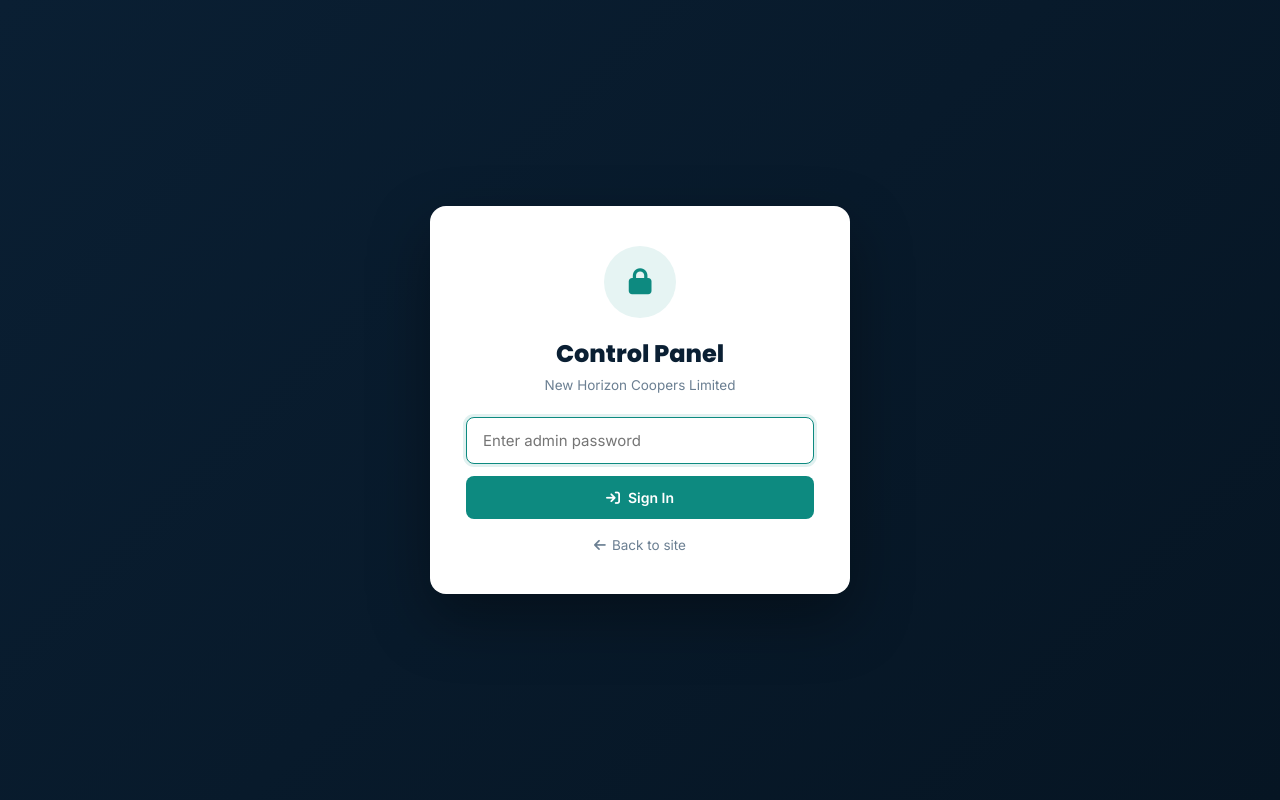
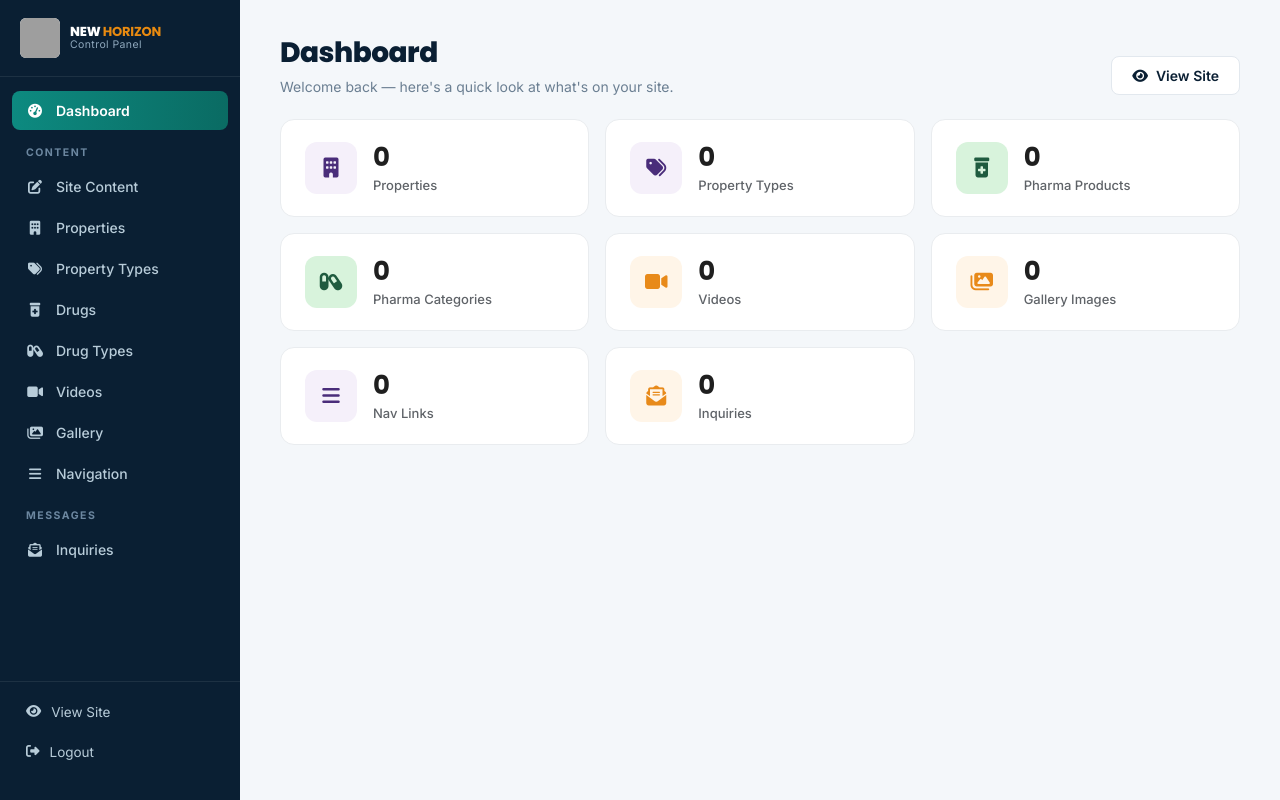
Before and after one commit to klinsmanagyekum334-bot/New-Horizon, a Flask app: page /update in a window 1280 px wide. Run offline with Flask 3, Linux system fonts and the light colour scheme; the visitor is signed in with stand-in values (Sample User, id 1); data that the repository does not hold is empty; grey boxes are pictures that could not be loaded.

Commit message:
Fix admin login, rewrite dashboard, rename drugs template

```diff
--- a/static/css/update.css
+++ b/static/css/update.css
@@ -1040,3 +1040,54 @@ body.update-login-body {
   .update-panel { padding: 18px 16px; }
   .update-btn { padding: 9px 16px; font-size: 13px; }
 }
+/* ═══════════════════════════════════════════════════════════
+   DASHBOARD STAT CARDS
+   ═══════════════════════════════════════════════════════════ */
+.update-stats-grid {
+  display: grid;
+  grid-template-columns: repeat(auto-fill, minmax(240px, 1fr));
+  gap: 16px;
+  margin-bottom: 32px;
+}
+.update-stat-card {
+  display: flex;
+  align-items: center;
+  gap: 16px;
+  padding: 22px 24px;
+  background: #ffffff;
+  border: 1px solid #e9ecef;
+  border-radius: 14px;
+  text-decoration: none;
+  color: inherit;
+  transition: transform 0.2s ease, box-shadow 0.2s ease, border-color 0.2s ease;
+}
+.update-stat-card:hover {
+  transform: translateY(-3px);
+  box-shadow: 0 12px 30px rgba(0,0,0,0.08);
+  border-color: #d0d7de;
+}
+.update-stat-icon {
+  width: 52px;
+  height: 52px;
+  display: grid;
+  place-items: center;
+  border-radius: 12px;
+  font-size: 20px;
+  flex-shrink: 0;
+}
+.update-stat-icon-purple { background: #f5f0fa; color: #4a2d7a; }
+.update-stat-icon-green  { background: #d8f3dc; color: #1f5b3f; }
+.update-stat-icon-orange { background: #fff5e8; color: #E88A1A; }
+.update-stat-body { display: flex; flex-direction: column; gap: 2px; }
+.update-stat-num {
+  font-family: 'Poppins', sans-serif;
+  font-size: 26px;
+  font-weight: 700;
+  color: #1f1f1f;
+  line-height: 1.1;
+}
+.update-stat-label {
+  font-size: 13px;
+  color: #5f6368;
+  font-weight: 500;
+}
--- a/templates/update/dashboard.html
+++ b/templates/update/dashboard.html
@@ -1,53 +1,102 @@
-<!doctype html>
-<html lang="en">
-<head>
-  <meta charset="utf-8">
-  <meta name="viewport" content="width=device-width, initial-scale=1">
-  <title>Update Login — New Horizon</title>
+{% extends "update/base_update.html" %}
+{% block title %}Dashboard — Control Panel{% endblock %}
 
-  <link rel="preconnect" href="https://fonts.googleapis.com">
-  <link rel="preconnect" href="https://fonts.gstatic.com" crossorigin>
-  <link href="https://fonts.googleapis.com/css2?family=Inter:wght@400;500;600;700&family=Poppins:wght@600;700;800;900&display=swap" rel="stylesheet">
-  <link rel="stylesheet" href="https://cdnjs.cloudflare.com/ajax/libs/font-awesome/6.5.1/css/all.min.css">
-  <link rel="stylesheet" href="{{ url_for('static', filename='css/update.css') }}">
-</head>
-<body class="update-login-body">
+{% block content %}
 
-<div class="update-login-card">
+<div class="update-page-head">
+  <div>
+    <h1 class="update-page-title">Dashboard</h1>
+    <p class="update-page-sub">
+      Welcome back — here's a quick look at what's on your site.
+    </p>
+  </div>
+  <a href="{{ url_for('index') }}" target="_blank" class="update-btn update-btn-secondary">
+    <i class="fa-solid fa-eye"></i> View Site
+  </a>
+</div>
 
-  <div class="update-login-icon">
-    <i class="fa-solid fa-lock"></i>
-  </div>
+<div class="update-stats-grid">
 
-  <h1>Control Panel</h1>
-  <p class="update-login-sub">New Horizon Coopers Limited</p>
+  <a href="{{ url_for('update_projects') }}" class="update-stat-card">
+    <div class="update-stat-icon update-stat-icon-purple">
+      <i class="fa-solid fa-building"></i>
+    </div>
+    <div class="update-stat-body">
+      <strong class="update-stat-num">{{ stats.projects }}</strong>
+      <span class="update-stat-label">Properties</span>
+    </div>
+  </a>
 
-  {% with msgs = get_flashed_messages(with_categories=true) %}
-    {% for cat, msg in msgs %}
-      <div class="update-flash update-flash-{{ cat }}">
-        <i class="fa-solid {% if cat == 'success' %}fa-circle-check{% else %}fa-circle-exclamation{% endif %}"></i>
-        {{ msg }}
-      </div>
-    {% endfor %}
-  {% endwith %}
+  <a href="{{ url_for('update_property_types') }}" class="update-stat-card">
+    <div class="update-stat-icon update-stat-icon-purple">
+      <i class="fa-solid fa-tags"></i>
+    </div>
+    <div class="update-stat-body">
+      <strong class="update-stat-num">{{ stats.types }}</strong>
+      <span class="update-stat-label">Property Types</span>
+    </div>
+  </a>
 
-  <form method="POST" action="{{ url_for('update_login') }}">
-    <input type="password"
-           name="password"
-           placeholder="Enter admin password"
-           required
-           autofocus
-           autocomplete="current-password">
-    <button type="submit" class="update-btn update-btn-primary">
-      <i class="fa-solid fa-arrow-right-to-bracket"></i> Sign In
-    </button>
-  </form>
+  <a href="{{ url_for('update_drugs') }}" class="update-stat-card">
+    <div class="update-stat-icon update-stat-icon-green">
+      <i class="fa-solid fa-prescription-bottle-medical"></i>
+    </div>
+    <div class="update-stat-body">
+      <strong class="update-stat-num">{{ stats.drugs }}</strong>
+      <span class="update-stat-label">Pharma Products</span>
+    </div>
+  </a>
 
-  <a href="{{ url_for('index') }}" class="update-login-back">
-    <i class="fa-solid fa-arrow-left"></i> Back to site
+  <a href="{{ url_for('update_drug_types') }}" class="update-stat-card">
+    <div class="update-stat-icon update-stat-icon-green">
+      <i class="fa-solid fa-capsules"></i>
+    </div>
+    <div class="update-stat-body">
+      <strong class="update-stat-num">{{ stats.drug_types }}</strong>
+      <span class="update-stat-label">Pharma Categories</span>
+    </div>
+  </a>
+
+  <a href="{{ url_for('update_videos') }}" class="update-stat-card">
+    <div class="update-stat-icon update-stat-icon-orange">
+      <i class="fa-solid fa-video"></i>
+    </div>
+    <div class="update-stat-body">
+      <strong class="update-stat-num">{{ stats.videos }}</strong>
+      <span class="update-stat-label">Videos</span>
+    </div>
+  </a>
+
+  <a href="{{ url_for('update_gallery') }}" class="update-stat-card">
+    <div class="update-stat-icon update-stat-icon-orange">
+      <i class="fa-solid fa-images"></i>
+    </div>
+    <div class="update-stat-body">
+      <strong class="update-stat-num">{{ stats.gallery }}</strong>
+      <span class="update-stat-label">Gallery Images</span>
+    </div>
+  </a>
+
+  <a href="{{ url_for('update_nav') }}" class="update-stat-card">
+    <div class="update-stat-icon update-stat-icon-purple">
+      <i class="fa-solid fa-bars"></i>
+    </div>
+    <div class="update-stat-body">
+      <strong class="update-stat-num">{{ stats.nav }}</strong>
+      <span class="update-stat-label">Nav Links</span>
+    </div>
+  </a>
+
+  <a href="{{ url_for('update_inquiries') }}" class="update-stat-card">
+    <div class="update-stat-icon update-stat-icon-orange">
+      <i class="fa-solid fa-envelope-open-text"></i>
+    </div>
+    <div class="update-stat-body">
+      <strong class="update-stat-num">{{ stats.inquiries }}</strong>
+      <span class="update-stat-label">Inquiries</span>
+    </div>
   </a>
 
 </div>
 
-</body>
-</html>
+{% endblock %}
```
Also changed, not shown: templates/update/login.html (+13 -15 lines), templates/update/drugs.html (renamed from templates/update/drug.html).
